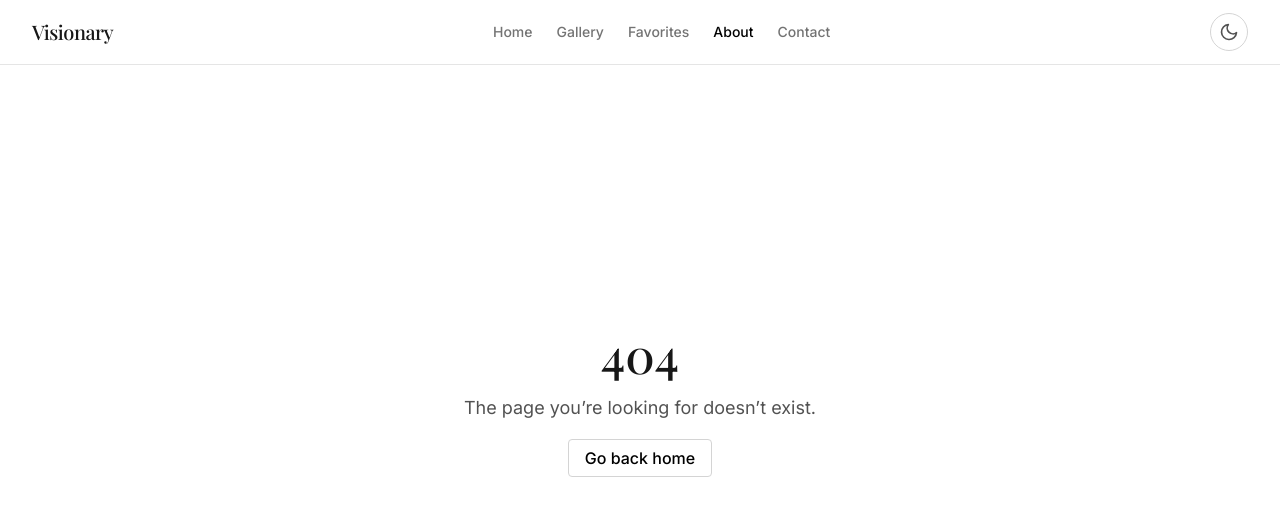
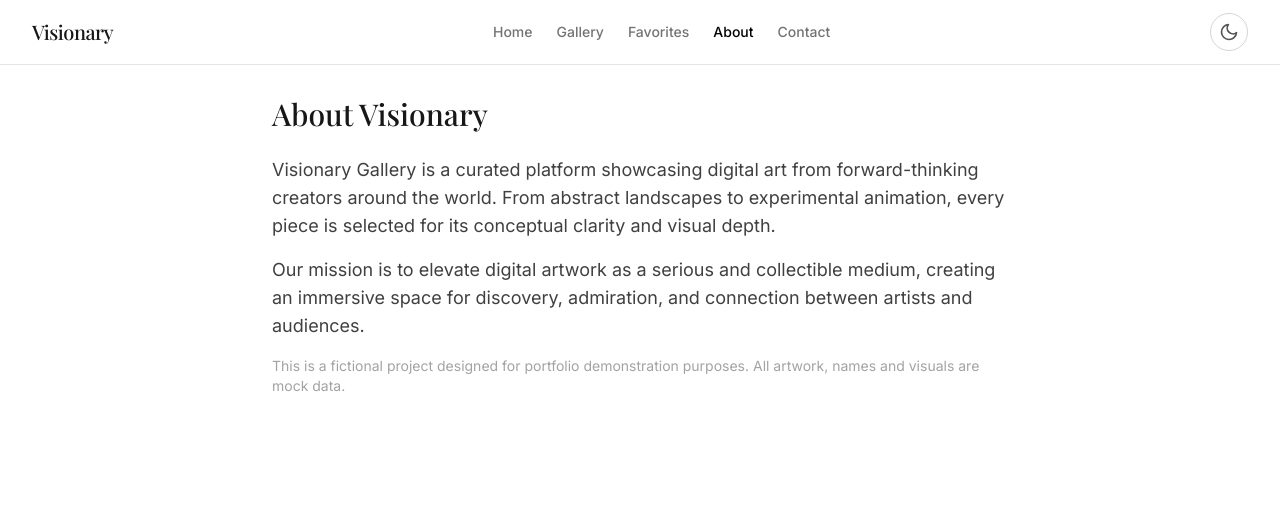
Before and after one commit to quim-romero/visionary-gallery, a React (Vite) app: page /about in a window 1280 px wide. Before the commit this address had no page. Shown: the top 516 px of the page. Built offline with nearby package versions, Linux system fonts and the light colour scheme.

Commit message:
About page

```diff
--- a/src/App.jsx
+++ b/src/App.jsx
@@ -10,6 +10,7 @@ import ScrollToTop from "./components/ScrollToTop";
 import Home from "./pages/Home";
 import Gallery from "./pages/Gallery";
 import Favorites from "./pages/Favorites";
+import About from "./pages/About";
 import NotFound from "./pages/NotFound";
 
 export default function App() {
@@ -33,6 +34,7 @@ export default function App() {
           <Route path="/" element={<Home />} />
           <Route path="/gallery" element={<Gallery />} />
           <Route path="/favorites" element={<Favorites />} />
+          <Route path="/about" element={<About />} />
           <Route path="*" element={<NotFound />} />
         </Routes>
       </AnimatePresence>
--- /dev/null
+++ b/src/pages/About.jsx
@@ -0,0 +1,40 @@
+import { motion } from "framer-motion";
+import { Helmet } from "react-helmet";
+
+export default function About() {
+  return (
+    <>
+      <Helmet>
+        <title>About – Visionary Gallery</title>
+      </Helmet>
+
+      <motion.main
+        className="min-h-screen px-4 py-24 max-w-3xl mx-auto"
+        initial={{ opacity: 0, y: 20 }}
+        animate={{ opacity: 1, y: 0 }}
+        exit={{ opacity: 0, y: -20 }}
+        transition={{ duration: 0.5 }}
+      >
+        <h1 className="text-3xl font-display mb-6">About Visionary</h1>
+
+        <p className="text-lg text-neutral-700 dark:text-neutral-300 mb-4">
+          Visionary Gallery is a curated platform showcasing digital art from
+          forward-thinking creators around the world. From abstract landscapes
+          to experimental animation, every piece is selected for its conceptual
+          clarity and visual depth.
+        </p>
+
+        <p className="text-lg text-neutral-700 dark:text-neutral-300 mb-4">
+          Our mission is to elevate digital artwork as a serious and collectible
+          medium, creating an immersive space for discovery, admiration, and
+          connection between artists and audiences.
+        </p>
+
+        <p className="text-sm text-neutral-400 dark:text-neutral-500">
+          This is a fictional project designed for portfolio demonstration
+          purposes. All artwork, names and visuals are mock data.
+        </p>
+      </motion.main>
+    </>
+  );
+}
```
